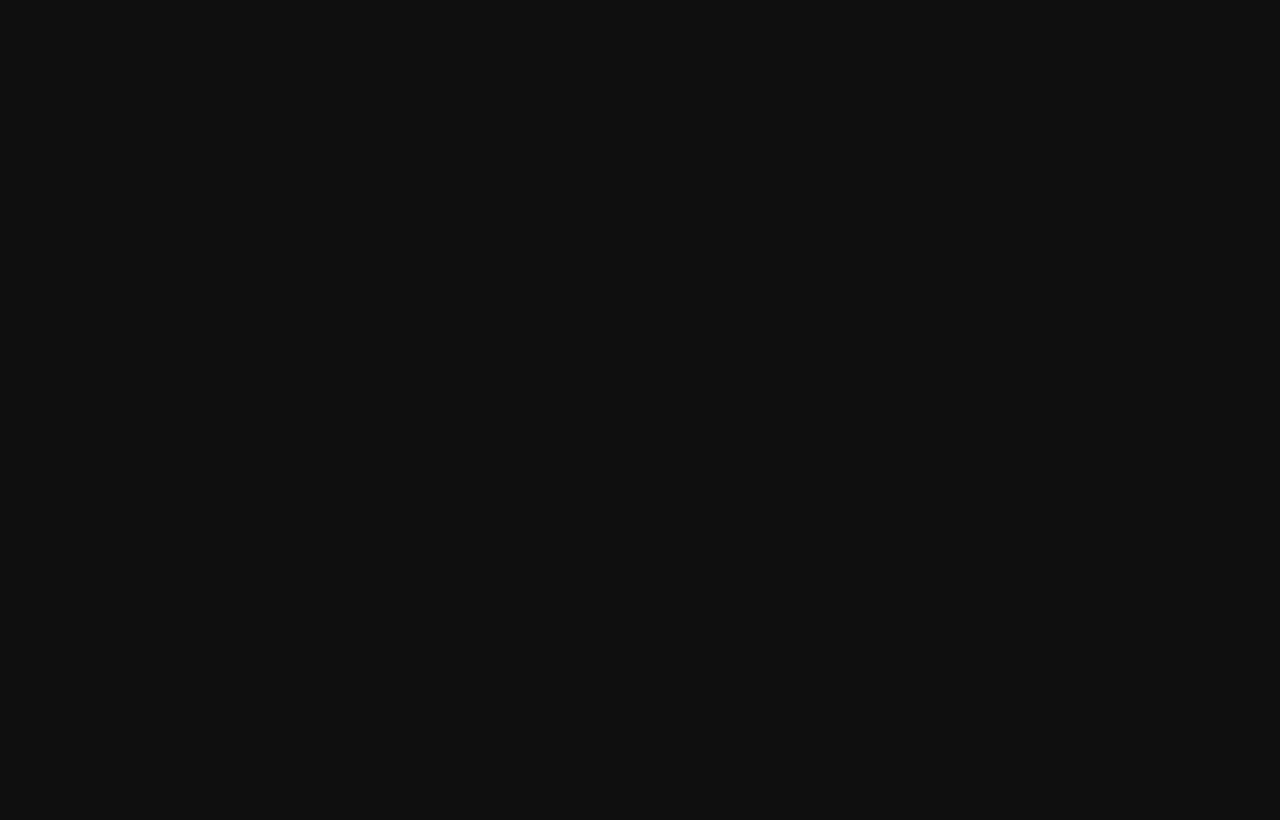
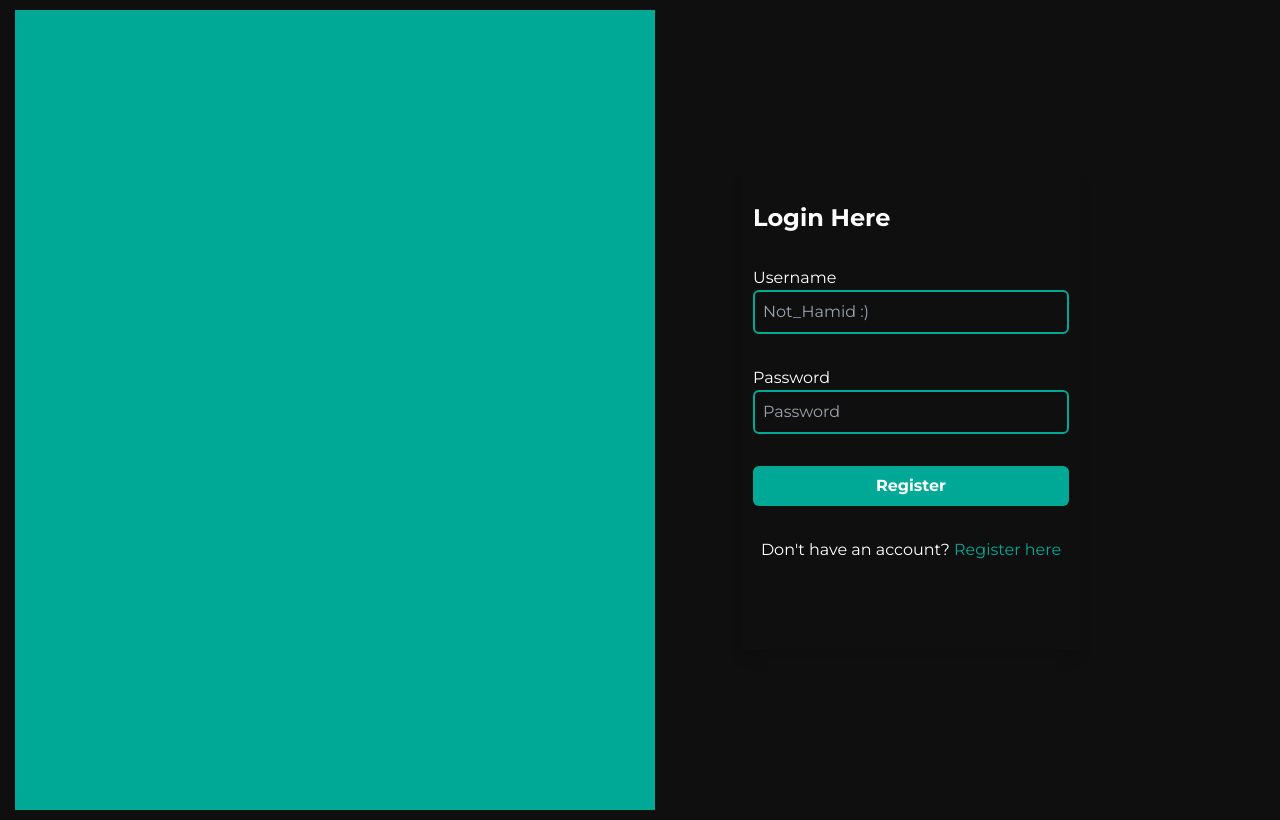
Before and after one commit to Hamidusman/ShroudedNotes, a React (Vite) app: page /login in a window 1280 px wide. Before the commit this address had no page. Built offline with nearby package versions, Linux system fonts and the light colour scheme.

Commit message:
login page

```diff
--- a/src/App.jsx
+++ b/src/App.jsx
@@ -5,6 +5,7 @@ import { Routes, Route } from 'react-router-dom';
 import './App.css'
 import Register from './pages/register';
 import Home from './pages/landing'
+import Login from './pages/login';
 
 function App() {
 
@@ -13,6 +14,7 @@ function App() {
 	<Routes>
 		<Route path="/" element={<Home />} />
 		<Route path="/register" element={<Register />} />
+		<Route path="/login" element={<Login />} />
 	  </Routes>
 	)
 }
--- /dev/null
+++ b/src/pages/login.jsx
@@ -0,0 +1,32 @@
+import { Link } from "react-router-dom";
+
+export default function Login() {
+    return (
+        <div className="sm:w-fit h-screen overflow-hidden flex justify-center items-center">
+            <div className="hidden sm:block w-[50vw] h-[100vh] bg-accent">
+            </div>
+            <div className=" sm:w-[40vw] flex justify-center items-center">
+
+                <form className="px-auto w-[340px] h-[480px] shadow-lg flex flex-col px-3">
+                    <div className="flex">
+
+                        <h1 className="text-2xl font-bold mt-8">Login Here</h1>
+                        <div></div>
+                    </div>
+                    <div className="flex flex-col mt-8">
+                    <label>Username</label>
+                        <input type="text" placeholder="Not_Hamid :)" className="border-2 rounded-md border-accent bg-primary focus:outline-none focus:bg-primary p-2" />
+                    </div>
+                    <div className="flex flex-col mt-8">
+                        <label>Password</label>
+                        <input type="password" placeholder="Password" className="border-2 rounded-md border-accent bg-primary focus:outline-none focus:bg-primary p-2" />
+
+                    </div>
+                    <button className="bg-accent font-bold hover:bg-soft transition duration-500 ease-in-out text-white p-2 mt-8 rounded-md">Register</button>
+                    <p className="text-center mt-8">Don't have an account? <Link to="/register" className="text-accent">Register here</Link></p>
+                </form>
+            </div>
+
+        </div>
+    )
+}
```
